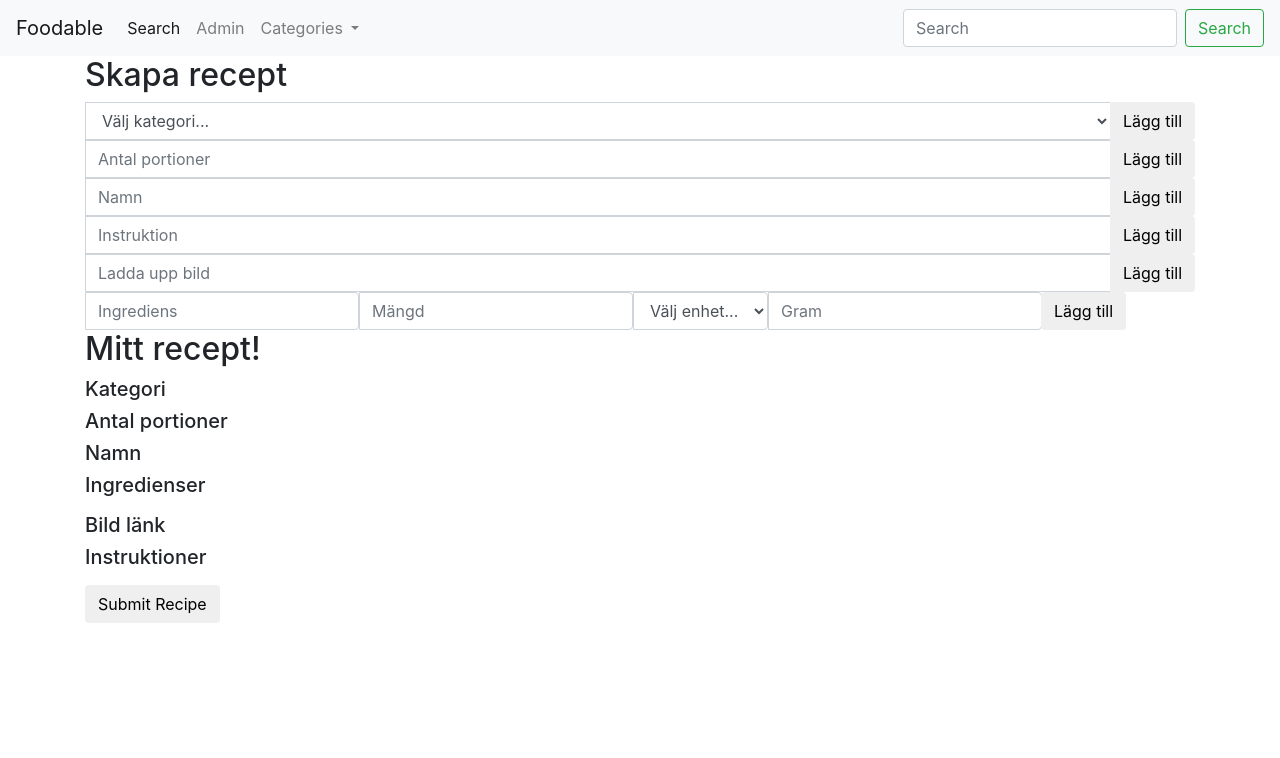
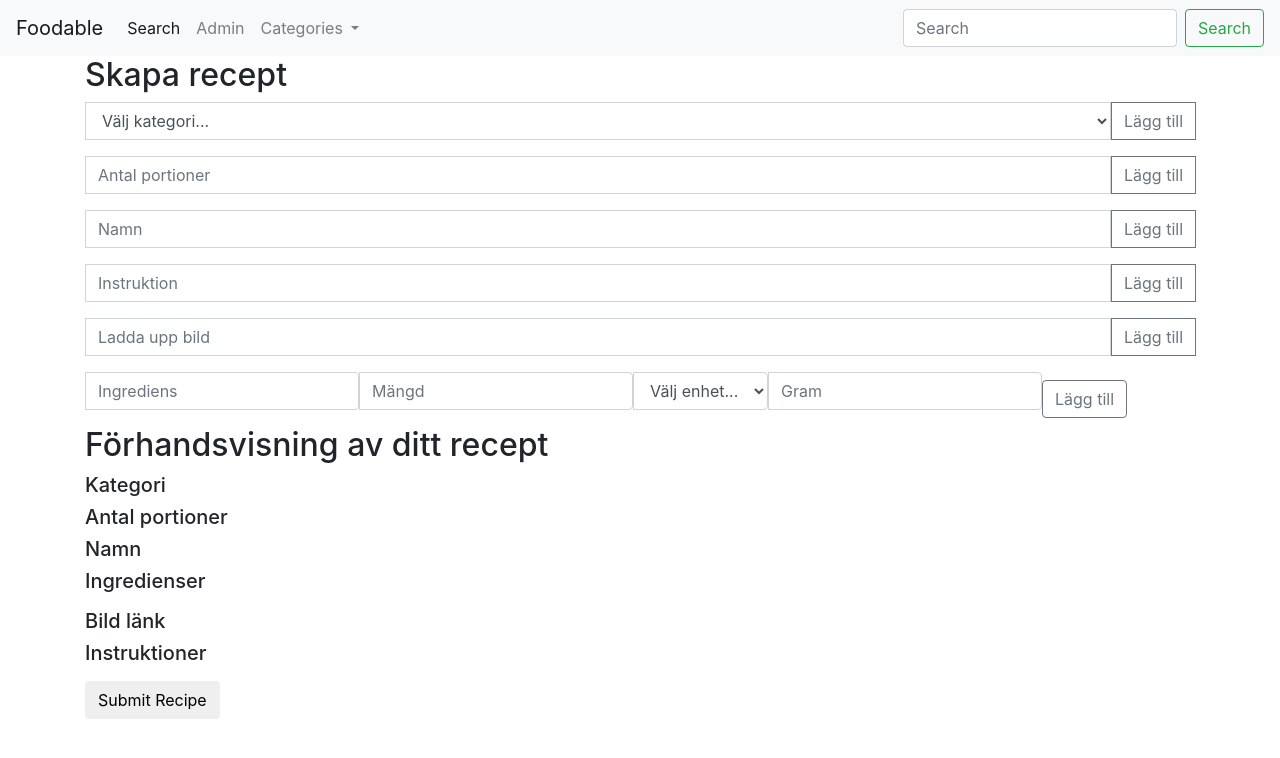
Before and after one commit to LaureaLindroos/RecipeProject, a website: page www/addRecipe.html in a window 1280 px wide. Drawn offline with nearby package versions, Linux system fonts and the light colour scheme; no server answers.

Commit message:
nothing works

```diff
--- a/json/recipe.json
+++ b/json/recipe.json
@@ -2,6 +2,7 @@
 {
   "name": "Omelett",
   "portions": 4,
+  "category": "Middag",
   "instructions": [
     "Knäck äggen",
     "Krydda äggsmeten med salt m.m.",
@@ -22,6 +23,7 @@
 {
   "name": "pannkaka",
   "portions": 4,
+  "category": "Frukost",
   "instructions": [
     "Blanda mjöl och salt i en bunke. Vispa i hälften av mjölken och vispa till en slät smet. Vispa i resten av mjölken och äggen.",
     "Smält smöret i stekpannan och vispa ner i smeten. Stek tunna pannkakor av smeten i en stek- eller pannkakspanna.",
--- a/www/addRecipe.html
+++ b/www/addRecipe.html
@@ -50,7 +50,7 @@
             <main>
 
               <form id="category-form">
-                <div class="input-group">
+                <div class="input-group mb-3">
                   <label for="recipe-category" class="sr-only">Kategori</label>
                   <select id="recipe-category" type="text" name="recipe_category" class="form-control">
                     <option value="0" hidden>Välj kategori...</option>
@@ -59,65 +59,65 @@
                     <option value="Efterrätt">Efterrätt</option>
                     <option value="Student">Student</option>
                   </select>
-                  <div class="input-group-append">
-                    <button id="add_category" type="submit" class="btn btn-default">Lägg till</button>
+                  <div class="input-group-prepend">
+                    <button id="add_category" type="submit" class="btn btn-outline-secondary">Lägg till</button>
                   </div>
                 </div>
               </form>
 
               <form id="portions-form">
-                <div class="input-group">
+                <div class="input-group mb-3">
                   <label for="recipe-portions" class="sr-only">Portioner</label>
                   <input input id="recipe-portions" type="text" name="recipe_portions" class="form-control clear-input"
                     placeholder="Antal portioner">
-                  <div class="input-group-append">
-                    <button id="add_portions" type="submit" class="btn btn-default">Lägg till</button>
+                  <div class="input-group-prepend">
+                    <button id="add_portions" type="submit" class="btn btn-outline-secondary">Lägg till</button>
                   </div>
                 </div>
               </form>
 
               <form id="name-form">
-                <div class="input-group">
+                <div class="input-group mb-3">
                   <label for="name" class="sr-only">Namn</label>
                   <input input id="recipe-name" type="text" name="recipe_name" class="form-control clear-input" placeholder="Namn">
-                  <div class="input-group-append">
-                    <button id="add_name" type="submit" class="btn btn-default">Lägg till</button>
+                  <div class="input-group-prepend">
+                    <button id="add_name" type="submit" class="btn btn-outline-secondary">Lägg till</button>
                   </div>
                 </div>
               </form>
 
               <form id="instruction-form">
-                <div class="input-group">
+                <div class="input-group mb-3">
                   <label for="recipe-instruction" class="sr-only">Instruktioner</label>
                   <input input id="recipe-instruction" type="text" name="recipe_instruction" class="form-control clear-input"
                     placeholder="Instruktion">
-                  <div class="input-group-append">
-                    <button id="add_instruction" type="submit" class="btn btn-default">Lägg till</button>
+                  <div class="input-group-prepend">
+                    <button id="add_instruction" type="submit" class="btn btn-outline-secondary">Lägg till</button>
                   </div>
                 </div>
               </form>
 
               <form id="image-form">
-                <div class="input-group">
+                <div class="input-group mb-3">
                   <label for="recipe-img" class="sr-only">Bild</label>
                   <input input id="recipe-image" type="text" name="recipe_image" class="form-control clear-input" placeholder="Ladda upp bild">
-                  <div class="input-group-append">
-                    <button id="add_image" type="submit" class="btn btn-default">Lägg till</button>
+                  <div class="input-group-prepend">
+                    <button id="add_image" type="submit" class="btn btn-outline-secondary">Lägg till</button>
                   </div>
                 </div>
               </form>
 
               <form id="ingredient-form" class="form-inline">
-                <div class="input-group">
+                <div class="input-group mb-3">
                   <label for="ingredient-name" class="sr-only">Ingrediens</label>
                   <input input id="ingredient-name" type="text" name="ingredient_name" class="form-control clear-input"
                     placeholder="Ingrediens">
                 </div>
-                <div class="input-group">
+                <div class="input-group mb-3">
                   <label for="units" class="sr-only">Mängd</label>
                   <input input id="units" type="text" name="ingredient_units" class="form-control clear-input" placeholder="Mängd">
                 </div>
-                <div class="input-group">
+                <div class="input-group mb-3">
                   <label for="measure-unit" class="sr-only">Måttenhet</label>
                   <select id="measure-unit" type="text" name="ingredient_measuring_unit" class="form-control">
                     <option value="0" hidden>Välj enhet...</option>
@@ -133,12 +133,12 @@
                     <option value="l">l</option>
                   </select>
                 </div>
-                <div class="input-group">
+                <div class="input-group mb-3">
                   <label for="grams" class="sr-only">Gram</label>
                   <input input id="grams" type="text" name="ingredient_grams" class="form-control clear-input" placeholder="Gram">
                 </div>
-                <div class="input-group-append">
-                  <button id="add_ingredient" type="submit" class="btn btn-default">Lägg till</button>
+                <div class="input-group-prepend">
+                  <button id="add_ingredient" type="submit" class="btn btn-outline-secondary">Lägg till</button>
                 </div>
               </form>
 
@@ -148,7 +148,7 @@
           </main>
 
           <div id="preview" class="container">
-            <h2>Mitt recept!</h2>
+            <h2>Förhandsvisning av ditt recept</h2>
 
             <h5>Kategori</h5>
             <div id="preview-category" class="empty-preview"></div>
--- a/www/js/add_recipe.js
+++ b/www/js/add_recipe.js
@@ -1,11 +1,7 @@
-// ########################################## |
-// #            RECIPE                      # |
-// ########################################## v
 
-
-
-$(document).on('click', '#luke', function () {
-    console.log('NOOOOOOOOOOOOOOOOOoooooooohhhhh......!!!!!');
+//For recipe
+$(document).on('click', '#submit', function () {
+    console.log('Submitting recipe');
     $('.empty-preview').empty()
     $.post('http://localhost:3000/recipes/', (data) => {
 
@@ -57,7 +53,7 @@ $('#add_category').on('click', () => {
             $('#recipe-category').prop('selectedIndex', 0);
             $('#preview-category').empty()
             if (data) {
-                $('#preview-category').append($('<p>' + data + '</p>'));
+                $('#preview-category').append($(`<p> + ${category.name} + </p>`));
             }
         });
 })
@@ -178,11 +174,8 @@ $('#add_ingredient').on('click', () => {
 })
 
 
-
-// ########################################## |
-// #            INGREDIENT                  # |
-// ########################################## v
-
+//For
+//Ingredients
 $('#ingredient-name').on('keyup', () => {
     let searchValue = $('#ingredient-name').val();
     getIngredients(searchValue);
```
Also changed, not shown: www/index.html (+1 -1 lines), www/js/main.js (deleted, +0 -19 lines), www/js/search.js (+2 -15 lines).
